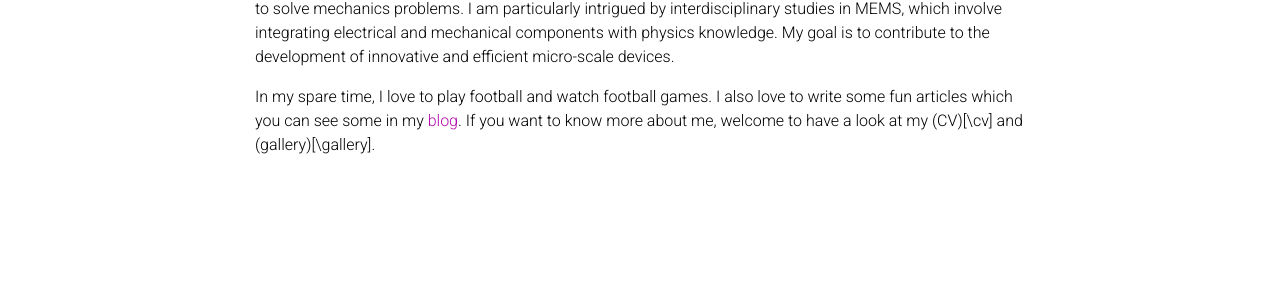
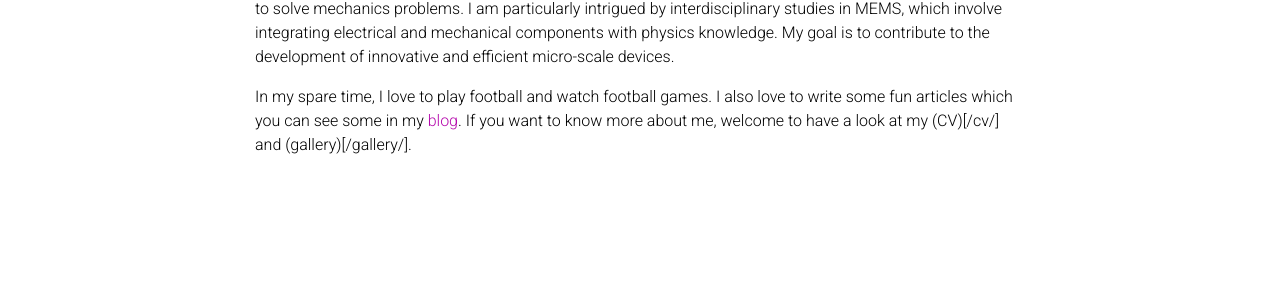
Before and after one commit to qrx10/qrx10.github.io, a Jekyll site: the page built from _pages/about.md, in a window 1280 px wide. Shown: the part 508-811 px from the top of the page. Built offline with Jekyll 4.4.1, drawn with Linux system fonts in a browser that asks for light colours; full-size pictures stand in for the smaller copies a plugin makes; comment, search, counter and statistics services are not loaded; a style sheet for code colours, icons or effects is not loaded.

```diff
--- a/_pages/about.md
+++ b/_pages/about.md
@@ -21,4 +21,4 @@ I am currently a 5th year Engineering Physics student at [UBC](https://www.engph
 
 My research interests lie in applied mechanics, where I apply experimental, numerical, and analytical methods to solve mechanics problems. I am particularly intrigued by interdisciplinary studies in MEMS, which involve integrating electrical and mechanical components with physics knowledge. My goal is to contribute to the development of innovative and efficient micro-scale devices.
 
-In my spare time, I love to play football and watch football games. I also love to write some fun articles which you can see some in my [blog](/blog/). If you want to know more about me, welcome to have a look at my (CV)[\cv\] and (gallery)[\gallery].
+In my spare time, I love to play football and watch football games. I also love to write some fun articles which you can see some in my [blog](/blog/). If you want to know more about me, welcome to have a look at my (CV)[/cv/] and (gallery)[/gallery/].
```
